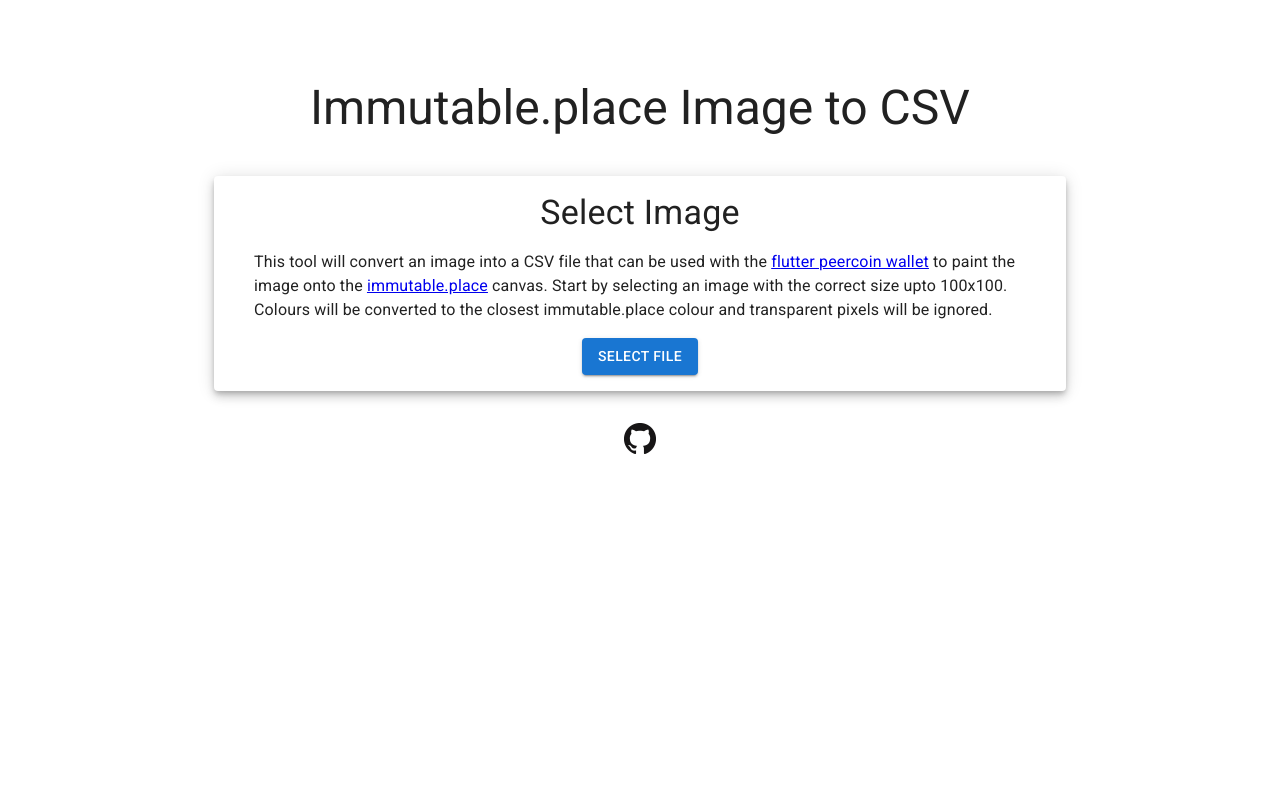
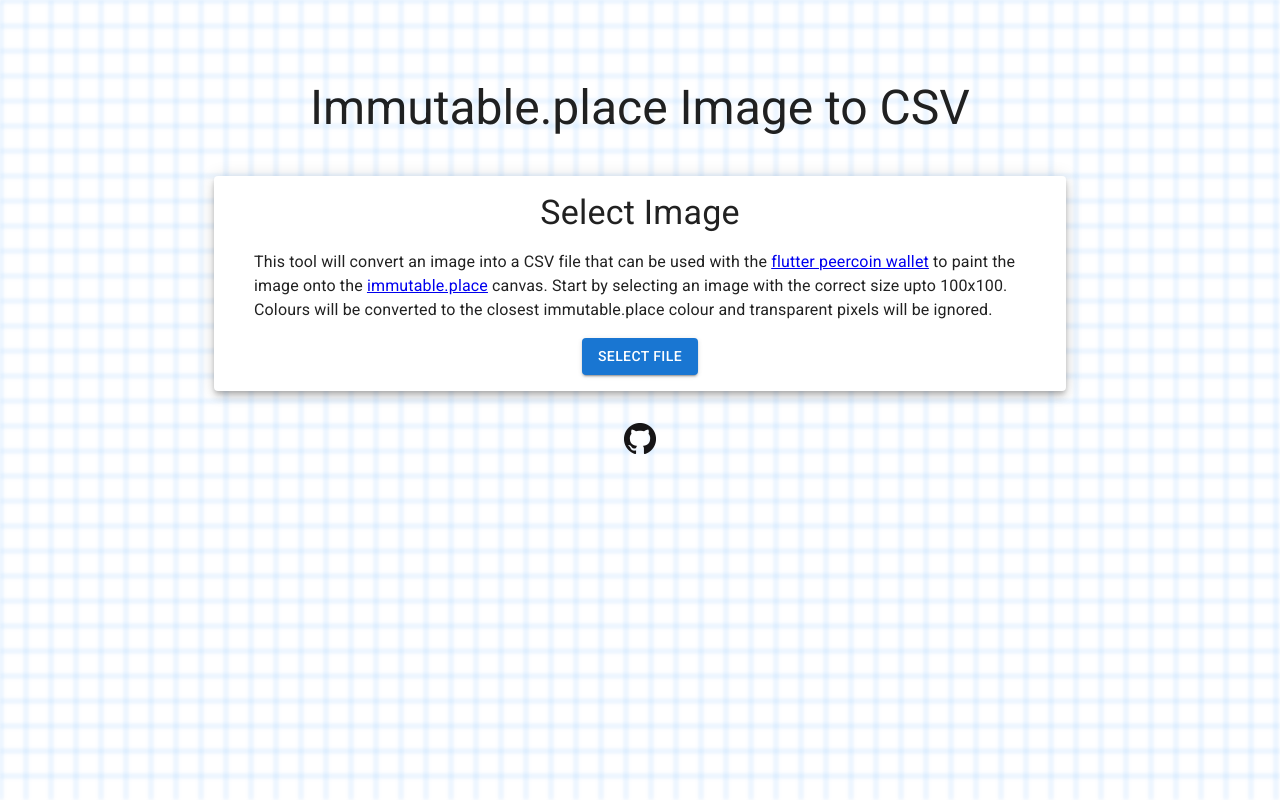
Before and after one commit to MatthewLM/pixelwar.art, a React (Create React App) app: page / in a window 1280 px wide. Built offline with nearby package versions, Linux system fonts and the light colour scheme; what coin-canvas-lib would draw is missing.

Commit message:
Add background so it doesn't look so boring

```diff
--- a/src/App.tsx
+++ b/src/App.tsx
@@ -5,7 +5,7 @@
 import { Typography, Container, Paper, CssBaseline, Stack } from "@mui/material";
 import FileSelect from "./FileSelect";
 import GenerateForm from "./GenerateForm";
-import { useState, useCallback } from "react";
+import { useState, useCallback, Fragment } from "react";
 import CanvasImage from "./CanvasImage";
 
 enum Stage { FILE, FORM }
@@ -40,12 +40,14 @@
       onCancel={handleCancel}
     />;
 
-  return (
+  return <Fragment>
+    <div className="backdrop"></div>
     <Container
       maxWidth="md"
       sx={{
         marginTop: 10,
-        marginBottom: 10
+        marginBottom: 10,
+        position: "relative"
       }}
     >
       <CssBaseline/>
@@ -71,7 +73,7 @@
         </Stack>
       </a>
     </Container>
-  );
+  </Fragment>;
 
 }
 
--- a/src/index.css
+++ b/src/index.css
@@ -1,3 +1,4 @@
+
 body {
   margin: 0;
   font-family: -apple-system, BlinkMacSystemFont, 'Segoe UI', 'Roboto', 'Oxygen',
@@ -7,6 +8,18 @@
   -moz-osx-font-smoothing: grayscale;
 }
 
+.backdrop {
+  position: fixed;
+  width: 100%;
+  height: 100%;
+  top: 0px;
+  background-image:
+    linear-gradient(to right, #0000 0px, #9cf 1px, #0000 2px),
+    linear-gradient(to bottom, #0000 0px, #9cf 1px, #0000 2px);
+  background-size: 25px 25px;
+  filter: blur(2px);
+}
+
 code {
   font-family: source-code-pro, Menlo, Monaco, Consolas, 'Courier New',
     monospace;
```
